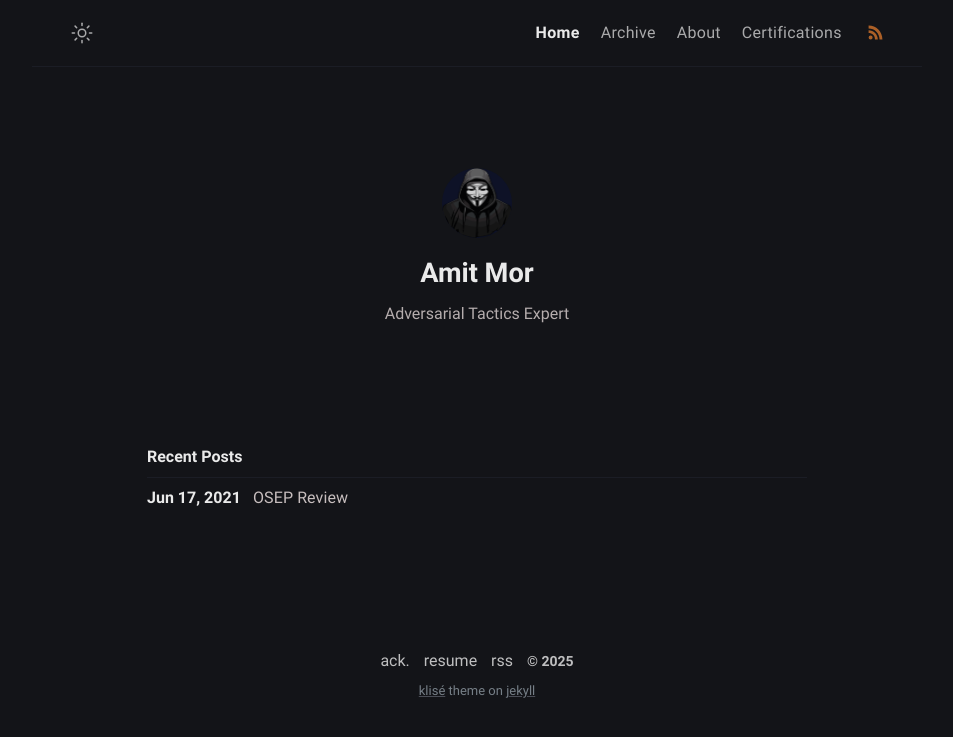
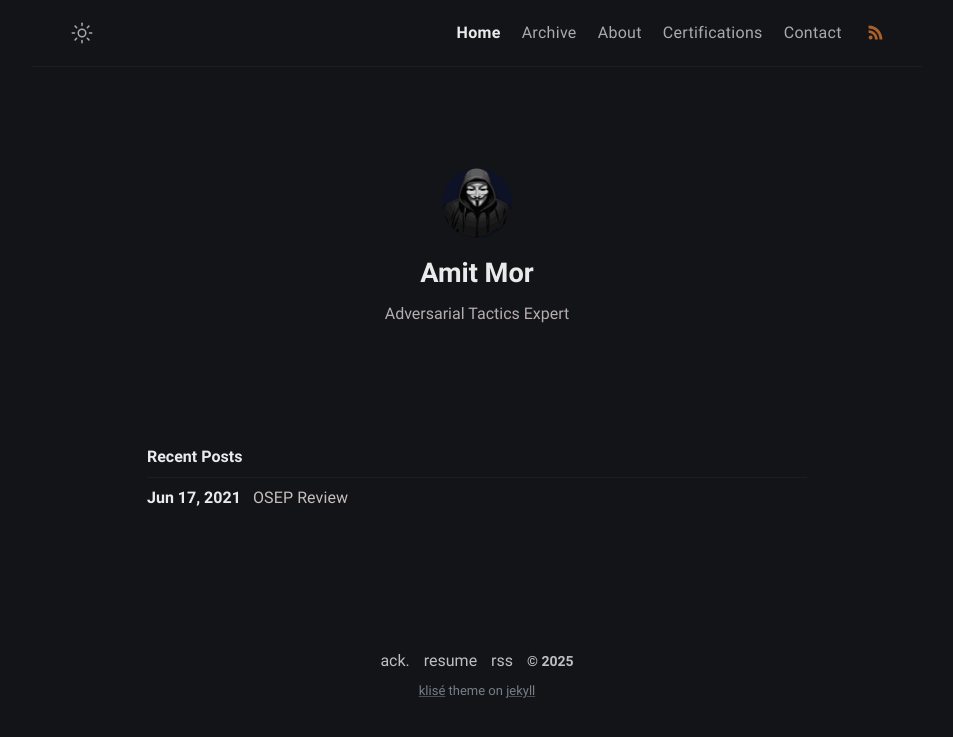
Before and after one commit to Extravenger/extravenger.github.io, a Jekyll site: the page built from index.md, in a window 1280 px wide. Shown: the top 737 px of the page, without its empty margins (163-1116 px from the left). Built offline with Jekyll 4.4.1, drawn with Linux system fonts in a browser that asks for light colours.

Commit message:
Update menus.yml

```diff
--- a/_data/menus.yml
+++ b/_data/menus.yml
@@ -14,6 +14,10 @@
   url: /certs/
   external: false
 
+- title: Contact
+  url: /contact/
+  external: false
+
 # Example:
 # - title: github
 #   url: https://github.com/piharpi/jekyll-klise
```
